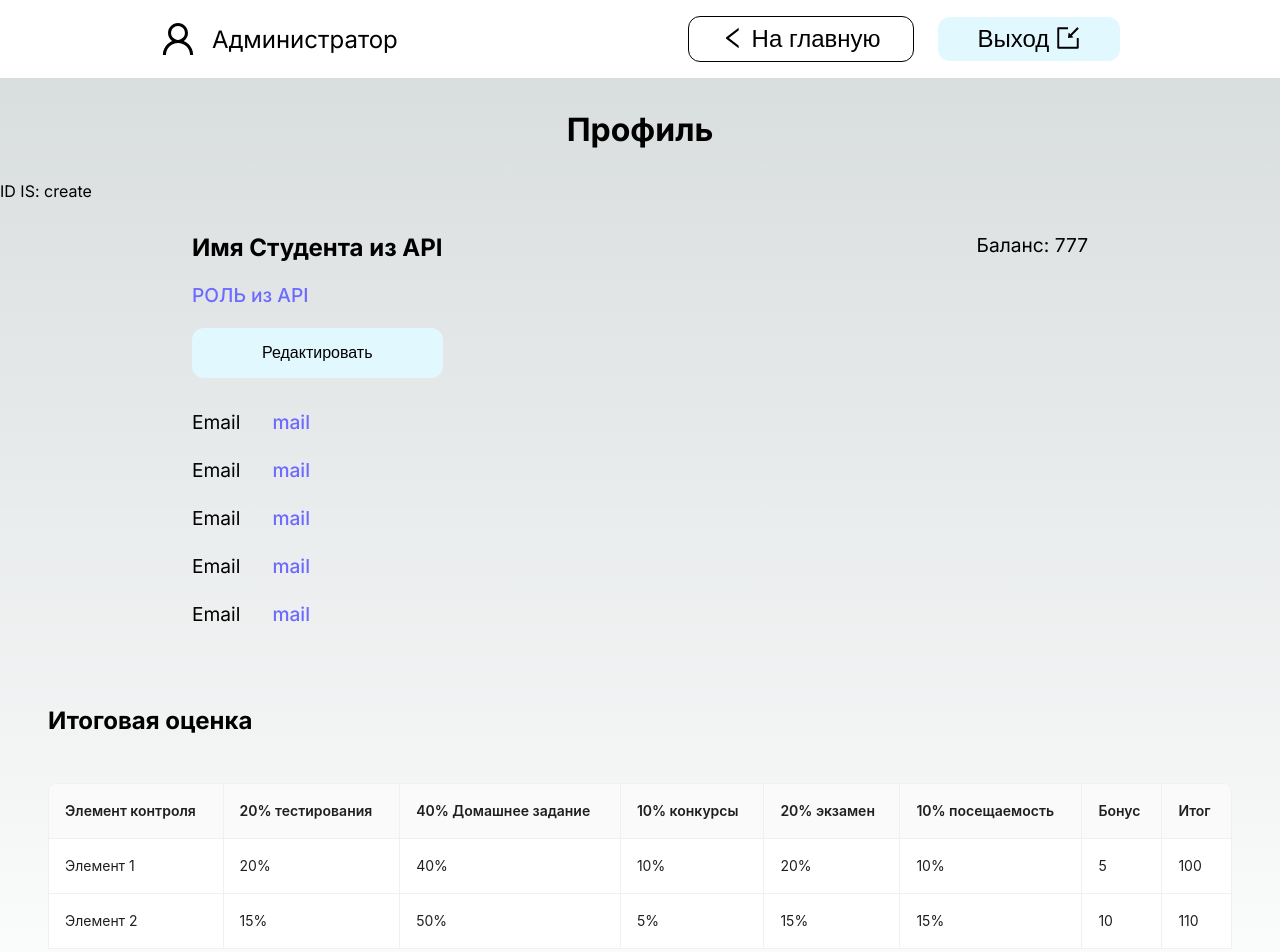
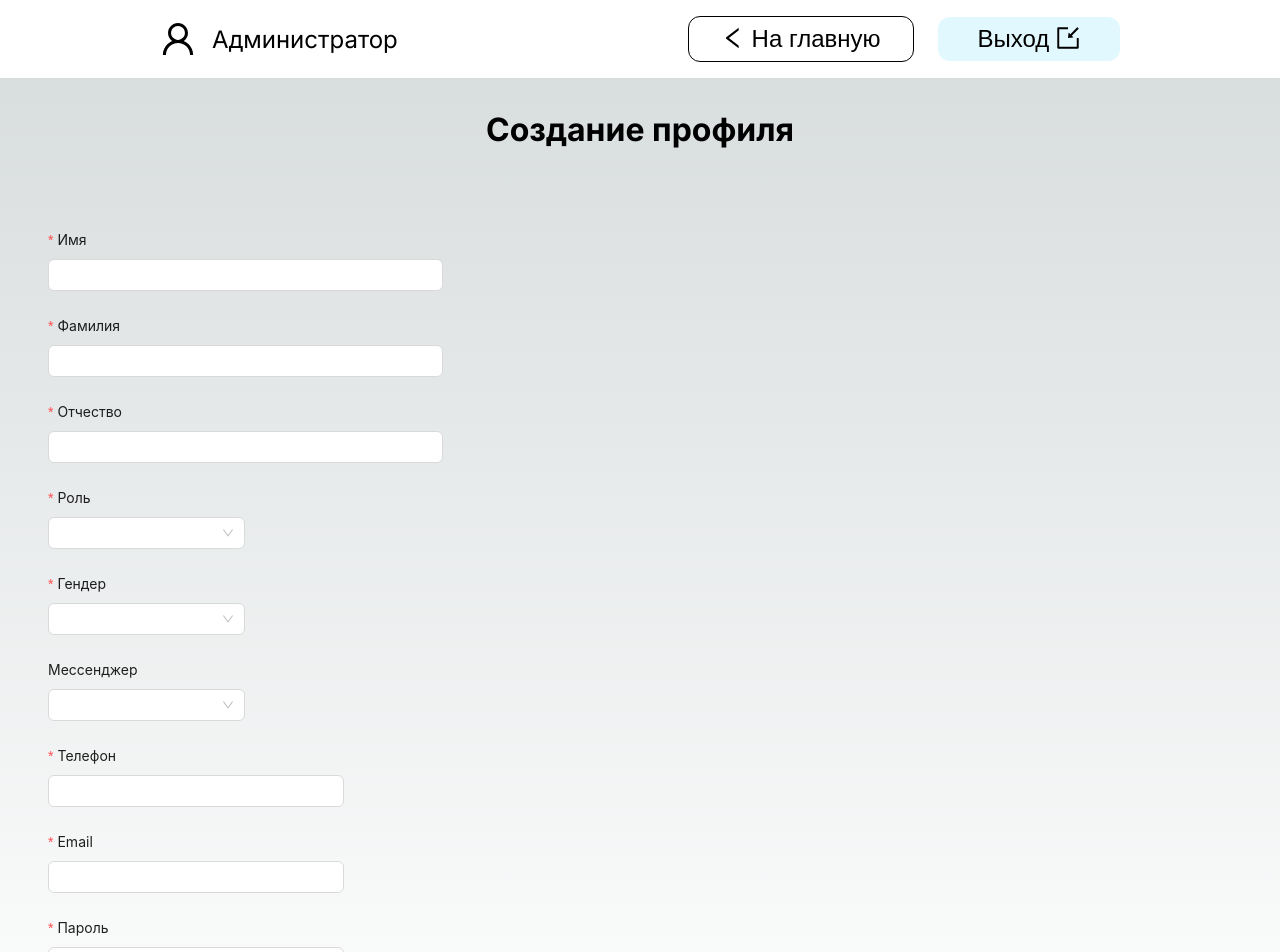
Before and after one commit to Michaelkh20/LMS-Entrepreneurship-School-Frontend, a Next.js app in the folder frontend/: page /admin/accounts/create in a window 1280 px wide. Shown: the top 952 px of the page. Built offline with nearby package versions, Linux system fonts and the light colour scheme.

Commit message:
admin/account/create и admin/account/id/edit pages

```diff
--- /dev/null
+++ b/frontend/src/app/admin/accounts/[id]/edit/page.module.css
@@ -0,0 +1,5 @@
+.title {
+    text-align: center;
+    font-size: 2rem;
+    margin: 2rem 0;
+}
--- /dev/null
+++ b/frontend/src/app/admin/accounts/create/page.module.css
@@ -0,0 +1,5 @@
+.title {
+    text-align: center;
+    font-size: 2rem;
+    margin: 2rem 0;
+}
--- /dev/null
+++ b/frontend/src/app/admin/accounts/create/page.tsx
@@ -0,0 +1,20 @@
+import NavBarAdmin from '@/components/headers/header-admin/header';
+import style from './page.module.css';
+import EditForm from '../form';
+
+const RegistrationPage: React.FC = () => {
+  const handleFormSubmit = (values: any) => {
+    // логика для обработки данных из формы
+    console.log(values);
+  };
+
+  return (
+    <div>
+        <NavBarAdmin isHomePage={false} />
+        <h1 className={style.title}> Создание профиля </h1>
+        <EditForm isRegistrationForm = {true}/>
+    </div>
+  );
+};
+
+export default RegistrationPage;
--- /dev/null
+++ b/frontend/src/app/admin/accounts/form.tsx
@@ -0,0 +1,126 @@
+"use client"
+import { Form, Input, Select, Button, Space } from 'antd';
+import { useForm } from 'antd/lib/form/Form';
+
+const { Option } = Select;
+
+interface RegistrationFormProps {
+    onSubmit: (values: any) => void;
+}
+
+interface EditFormProps {
+    isRegistrationForm?: boolean;
+}
+
+export default function EditForm({ isRegistrationForm }: EditFormProps) {
+    const [form] = useForm();
+
+    const onSubmit = (values: any) => {
+        // Handle form submission based on the form type
+        if (isRegistrationForm) {
+            // Logic for registration form
+        } else {
+            // Logic for edit form
+        }
+    };
+
+    const onFinish = (values: any) => {
+        onSubmit(values);
+    };
+
+    return (
+        <Form form={form} onFinish={onFinish} layout="vertical" style={{ padding: '3rem' }}>
+            <Form.Item
+                label="Имя"
+                name="firstName"
+                rules={[{ required: true, message: 'Введите имя' }]}
+                labelCol={{ span: 6 }}
+                wrapperCol={{ span: 8 }}
+            >
+                <Input />
+            </Form.Item>
+            <Form.Item
+                label="Фамилия"
+                name="lastName"
+                rules={[{ required: true, message: 'Введите фамилию' }]}
+                labelCol={{ span: 6 }}
+                wrapperCol={{ span: 8 }}
+            >
+                <Input />
+            </Form.Item>
+            <Form.Item
+                label="Отчество"
+                name="middleName"
+                rules={[{ required: true, message: 'Введите отчество' }]}
+                labelCol={{ span: 6 }}
+                wrapperCol={{ span: 8 }}
+            >
+                <Input />
+            </Form.Item>
+            <Form.Item
+                label="Роль"
+                name="role"
+                rules={[{ required: true, message: 'Выберите роль' }]}
+                labelCol={{ span: 6 }}
+                wrapperCol={{ span: 4 }}
+            >
+                <Select>
+                    <Option value="Студент">Студент</Option>
+                    <Option value="Трекер">Трекер</Option>
+                    <Option value="Админ">Админ</Option>
+                </Select>
+            </Form.Item>
+            <Form.Item
+                label="Гендер"
+                name="gender"
+                rules={[{ required: true, message: 'Выберите гендер' }]}
+                labelCol={{ span: 6 }}
+                wrapperCol={{ span: 4 }}
+            >
+                <Select>
+                    <Option value="Мужчина">Мужчина</Option>
+                    <Option value="Женщина">Женщина</Option>
+                </Select>
+            </Form.Item>
+            <Form.Item label="Мессенджер" name="messenger" labelCol={{ span: 6 }} wrapperCol={{ span: 4 }}>
+                <Select>
+                    <Option value="Telegram">Telegramm</Option>
+                    <Option value="WhatsApp">WhatsApp</Option>
+                </Select>
+            </Form.Item>
+            <Form.Item
+                label="Телефон"
+                name="phone"
+                rules={[{ required: true, message: 'Введите телефон' }]}
+                labelCol={{ span: 6 }}
+                wrapperCol={{ span: 6 }}
+            >
+                <Input />
+            </Form.Item>
+            <Form.Item
+                label="Email"
+                name="email"
+                rules={[{ required: true, message: 'Введите email', type: 'email' }]}
+                labelCol={{ span: 6 }}
+                wrapperCol={{ span: 6 }}
+            >
+                <Input />
+            </Form.Item>
+            <Form.Item
+                label="Пароль"
+                name="password"
+                rules={[{ required: true, message: 'Введите пароль' }]}
+                wrapperCol={{ span: 6 }}
+            >
+                <Input.Password />
+            </Form.Item>
+            <Form.Item>
+                <Space>
+                    <Button type="primary" htmlType="submit" style={{ backgroundColor: '#198754', align: 'left' }}>
+                        {isRegistrationForm ? 'Создать аккаунт' : 'Подтвердить изменения'}
+                    </Button>
+                </Space>
+            </Form.Item>
+        </Form>
+    );
+};
```
Also changed, not shown: frontend/src/app/admin/accounts/[id]/edit/page.tsx (added, +20 -0 lines).
